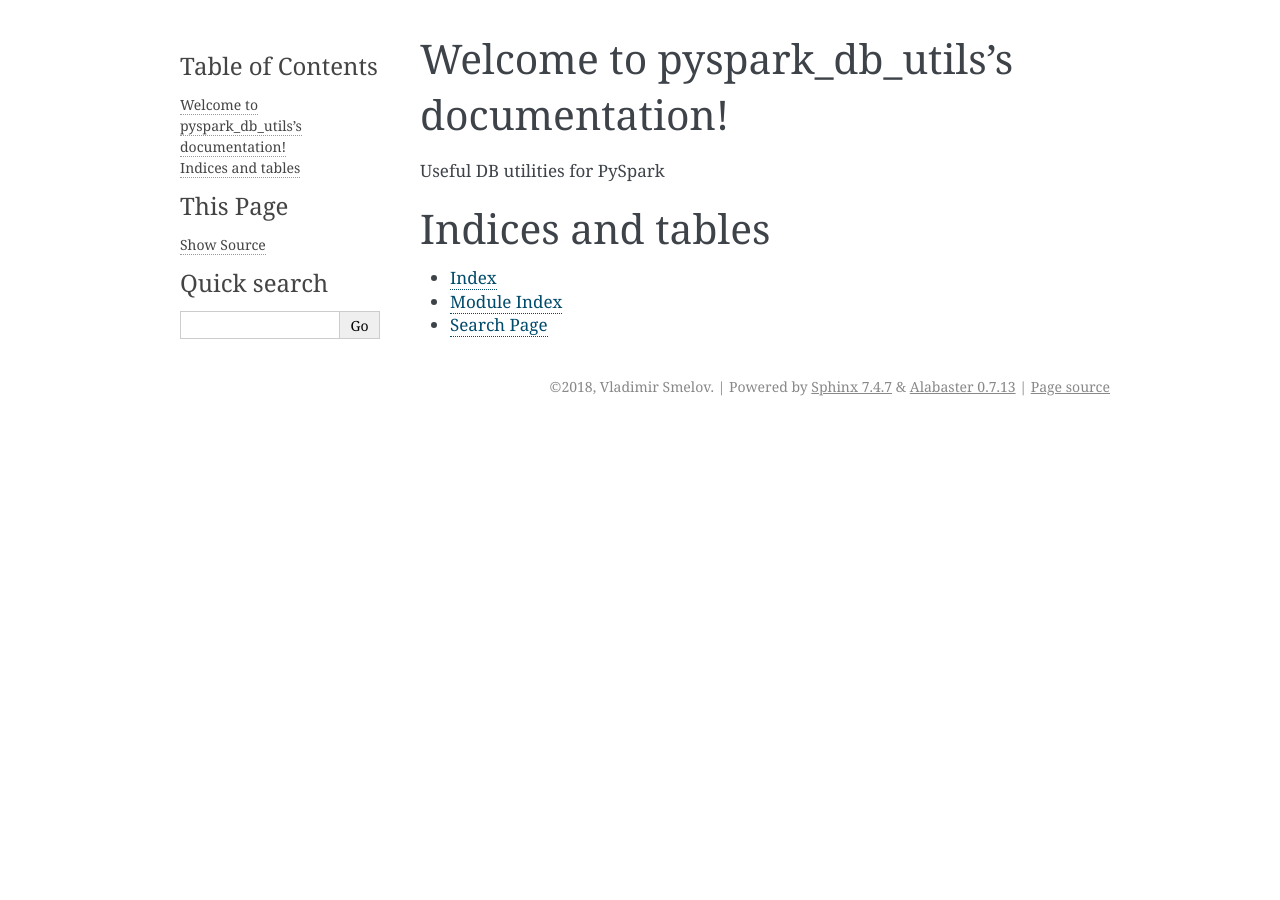
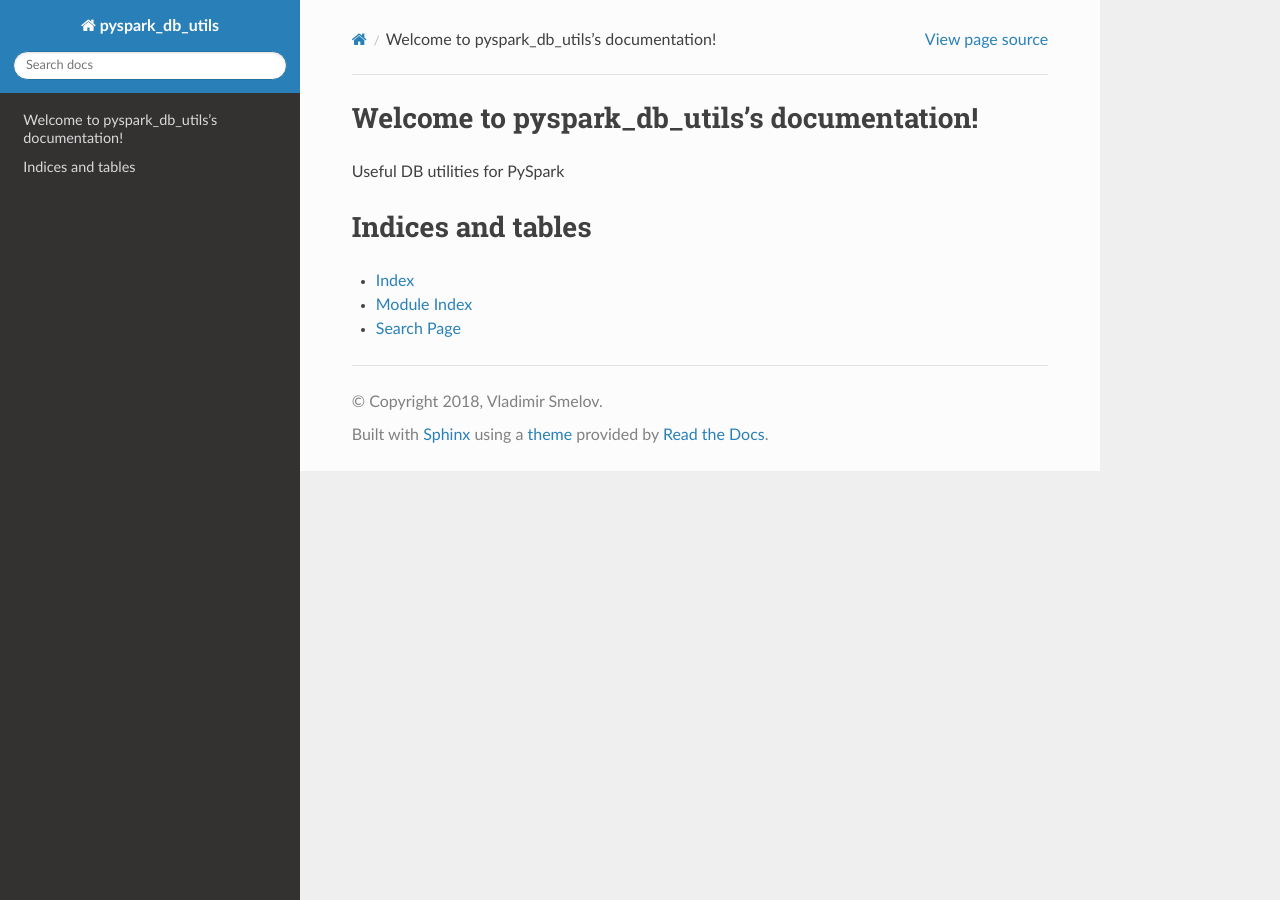
Before and after one commit to osahp/pyspark_db_utils, a Sphinx documentation site: the page built from docs/index.rst, in a window 1280 px wide. Built offline with Sphinx 7.4.7 and the Read the Docs theme 2.0.0, drawn with Linux system fonts in a browser that asks for light colours.

Commit message:
* make doc (cool style)

```diff
--- a/docs/conf.py
+++ b/docs/conf.py
@@ -78,7 +78,9 @@ pygments_style = 'sphinx'
 # The theme to use for HTML and HTML Help pages.  See the documentation for
 # a list of builtin themes.
 #
-html_theme = 'alabaster'
+
+# html_theme = 'alabaster'  # DEFAULT
+html_theme = "sphinx_rtd_theme"
 
 # Theme options are theme-specific and customize the look and feel of a theme
 # further.  For a list of options available for each theme, see the
--- a/requirements.txt
+++ b/requirements.txt
@@ -1 +1,2 @@
 sphinxcontrib-napoleon==0.6.1
+sphinx-rtd-theme==0.2.4
```
